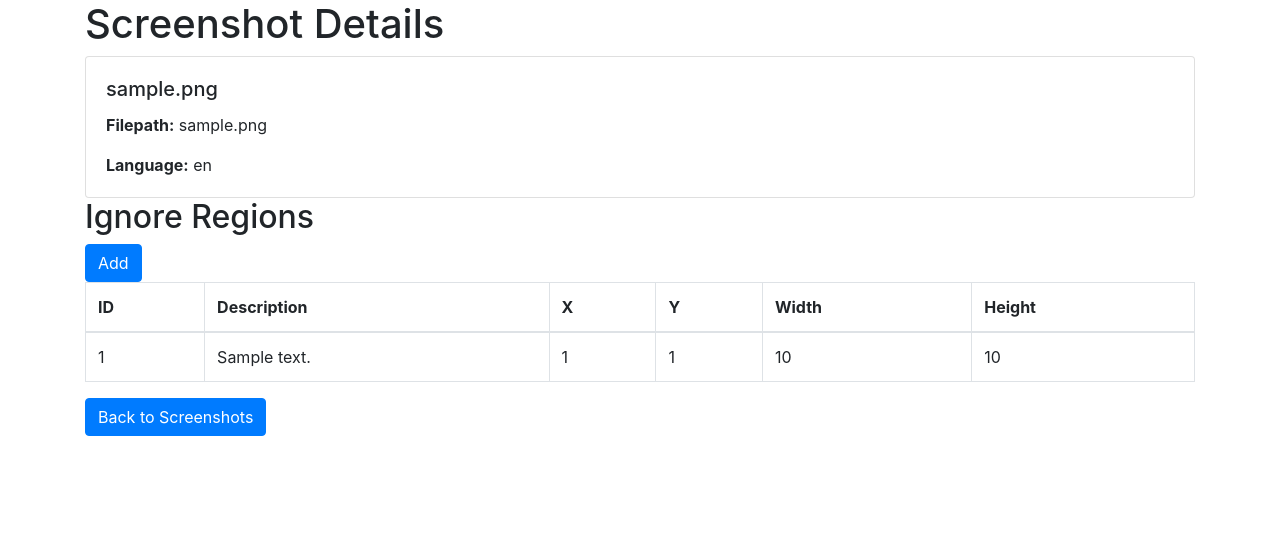
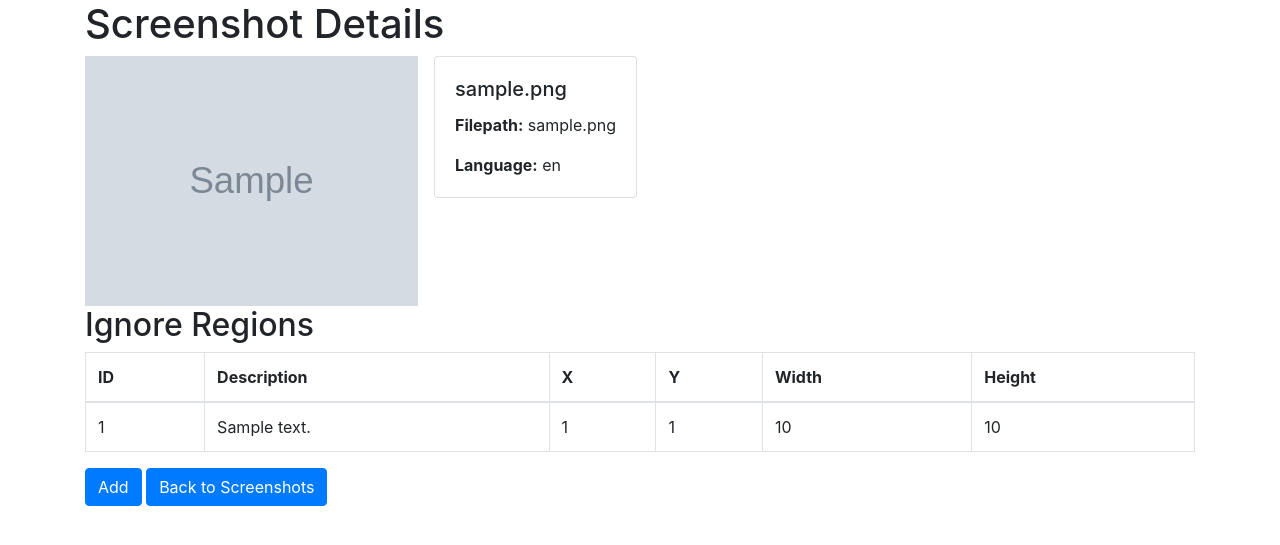
Before and after one commit to camdenwebster/ScreenshotManager, a Flask app: page /screenshot/1 in a window 1280 px wide. Shown: the top 545 px of the page. Run offline with Flask 3, Linux system fonts and the light colour scheme; tables that the repository leaves empty hold one stand-in row (values such as "Sample post"); grey boxes marked "Sample" are stand-in pictures; some libraries are stand-ins or nearby versions.

Commit message:
Add image preview to detail.html

```diff
--- a/app.py
+++ b/app.py
@@ -1,4 +1,4 @@
-from flask import Flask, request, redirect, url_for, render_template
+from flask import Flask, request, redirect, url_for, render_template, send_from_directory
 import sqlite3
 import os
 
@@ -129,5 +129,9 @@ def add_ignore_region(id):
 
     return redirect(url_for('screenshot_detail', id=id))
 
+@app.route('/uploads/<filename>')
+def uploaded_file(filename):
+    return send_from_directory(app.config['UPLOAD_FOLDER'], filename)
+
 if __name__ == '__main__':
     app.run(debug=True)
--- a/templates/detail.html
+++ b/templates/detail.html
@@ -8,21 +8,33 @@
     <script src="https://code.jquery.com/jquery-3.5.1.slim.min.js"></script>
     <script src="https://cdn.jsdelivr.net/npm/@popperjs/core@2.5.4/dist/umd/popper.min.js"></script>
     <script src="https://stackpath.bootstrapcdn.com/bootstrap/4.5.2/js/bootstrap.min.js"></script>
+    <style>
+        .screenshot-image {
+            max-width: 30%;
+            height: auto;
+            max-height: 100%;
+        }
+        .details-container {
+            display: flex;
+            align-items: flex-start;
+        }
+    </style>
 </head>
 <body>
     <div class="container">
         <h1>Screenshot Details</h1>
-        <div class="card">
-            <div class="card-body">
-                <h5 class="card-title">{{ screenshot.filename }}</h5>
-                <p class="card-text"><strong>Filepath:</strong> {{ screenshot.filepath }}</p>
-                <p class="card-text"><strong>Language:</strong> {{ screenshot.language }}</p>
+        <div class="details-container">
+            <img src="{{ url_for('uploaded_file', filename=screenshot.filename) }}" alt="Screenshot" class="img-fluid screenshot-image">
+            <div class="card ml-3">
+                <div class="card-body">
+                    <h5 class="card-title">{{ screenshot.filename }}</h5>
+                    <p class="card-text"><strong>Filepath:</strong> {{ screenshot.filepath }}</p>
+                    <p class="card-text"><strong>Language:</strong> {{ screenshot.language }}</p>
+                </div>
             </div>
         </div>
+
         <h2>Ignore Regions</h2>
-        <button type="button" class="btn btn-primary" data-toggle="modal" data-target="#addIgnoreRegionModal">
-            Add
-        </button>
         <table class="table table-bordered">
             <thead>
                 <tr>
@@ -47,6 +59,9 @@
                 {% endfor %}
             </tbody>
         </table>
+        <button type="button" class="btn btn-primary" data-toggle="modal" data-target="#addIgnoreRegionModal">
+            Add
+        </button>
         <a href="{{ url_for('show_screenshots') }}" class="btn btn-primary">Back to Screenshots</a>
     </div>
 
```
